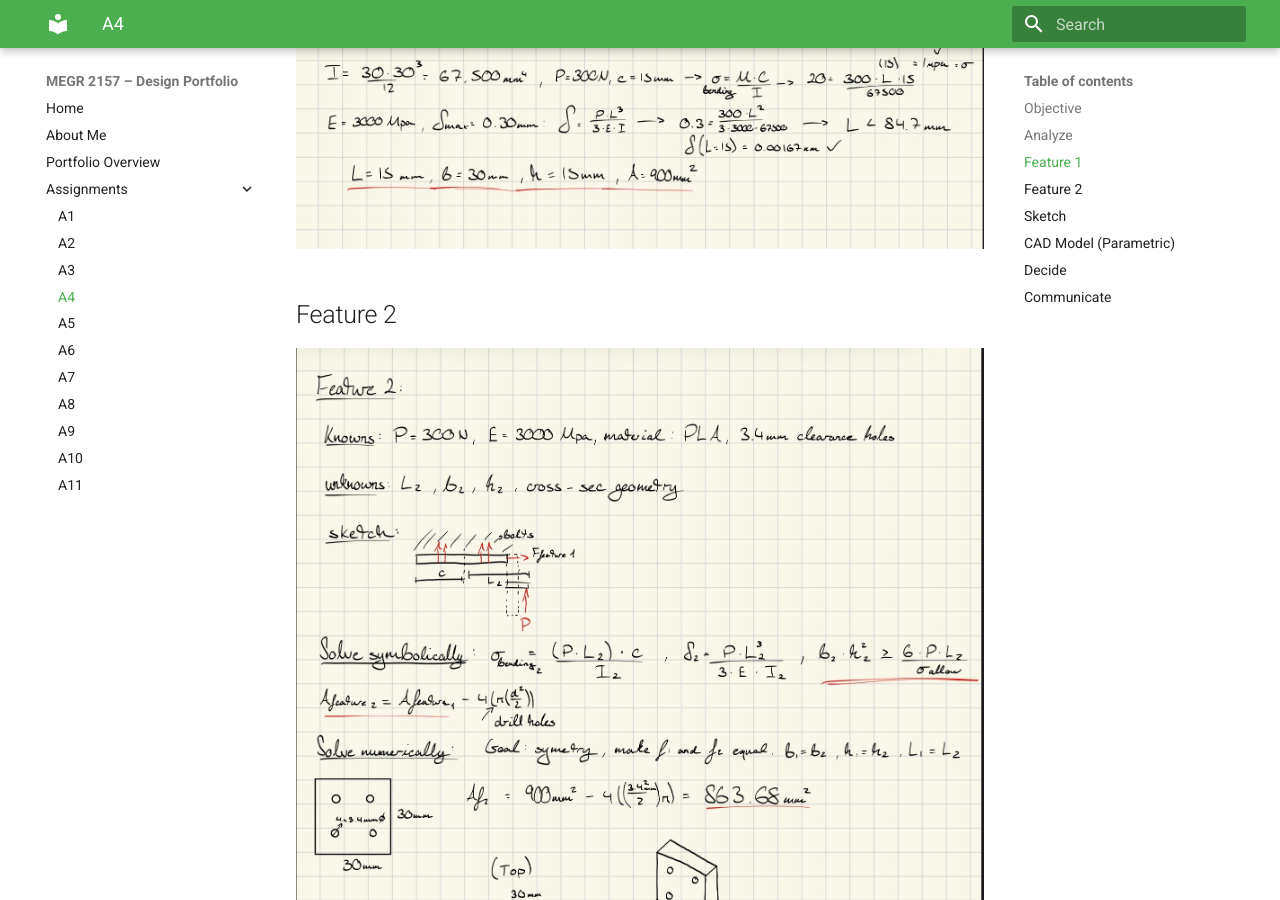
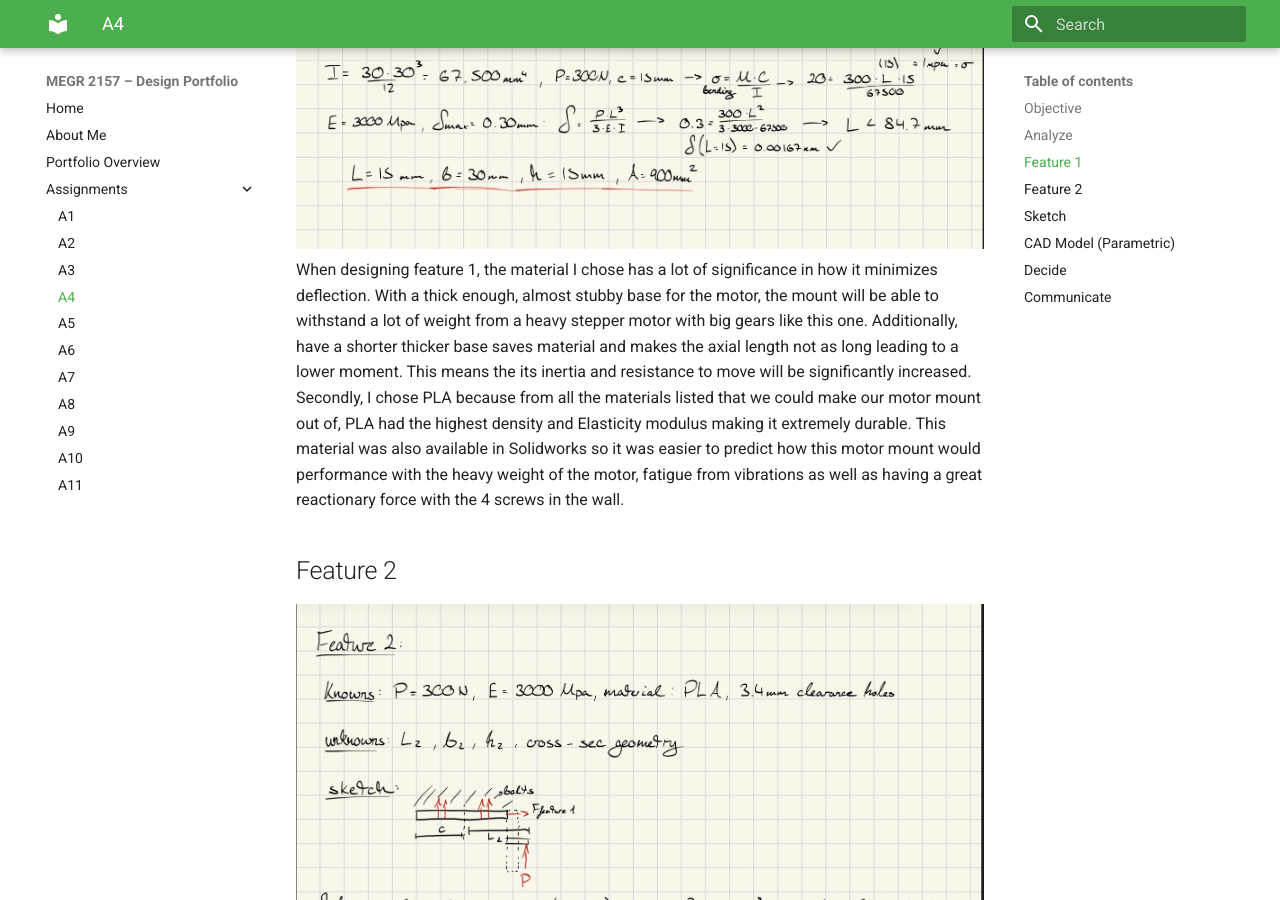
Before and after one commit to jhatch24/megr2156-portfolio, an MkDocs documentation site: the page built from docs/assignments/A04/index.md, in a window 1280 px wide and 900 px high, scrolled down 1218 px. Built offline with MkDocs 1.6.1 and Material for MkDocs 9.7.7, drawn with Linux system fonts in a browser that asks for light colours.

Commit message:
Update index.md

```diff
--- a/docs/assignments/A04/index.md
+++ b/docs/assignments/A04/index.md
@@ -6,6 +6,8 @@ The objective of this assignment was for us obtain working knowledge by designin
 ## **Analyze**
 ## Feature 1
 ![Feature1](IMG_0209.jpeg)
+When designing feature 1, the material I chose has a lot of significance in how it minimizes deflection. With a thick enough, almost stubby base for the motor, the mount will be able to withstand a lot of weight from a heavy stepper motor with big gears like this one. Additionally, have a shorter thicker base saves material and makes the axial length not as long leading to a lower moment. This means the its inertia and resistance to move will be significantly increased.
+Secondly, I chose PLA because from all the materials listed that we could make our motor mount out of, PLA had the highest density and Elasticity modulus making it extremely durable. This material was also available in Solidworks so it was easier to predict how this motor mount would performance with the heavy weight of the motor, fatigue from vibrations as well as having a great reactionary force with the 4 screws in the wall.
 
 ## Feature 2
 ![Feature2](IMG_0210.jpeg)
```
